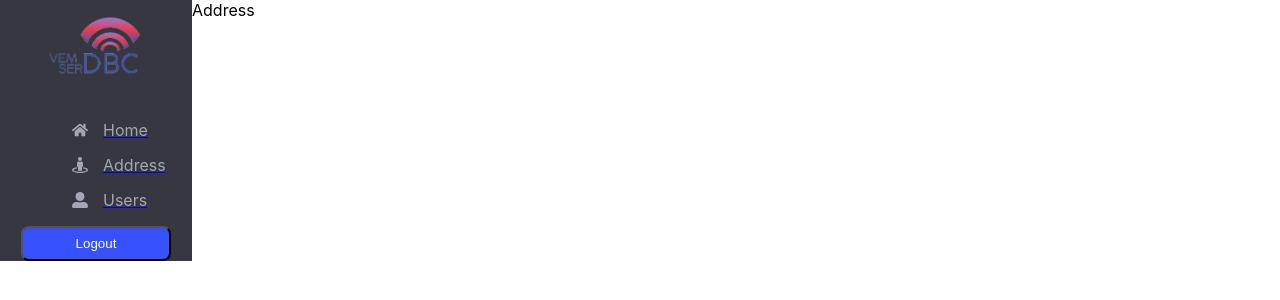
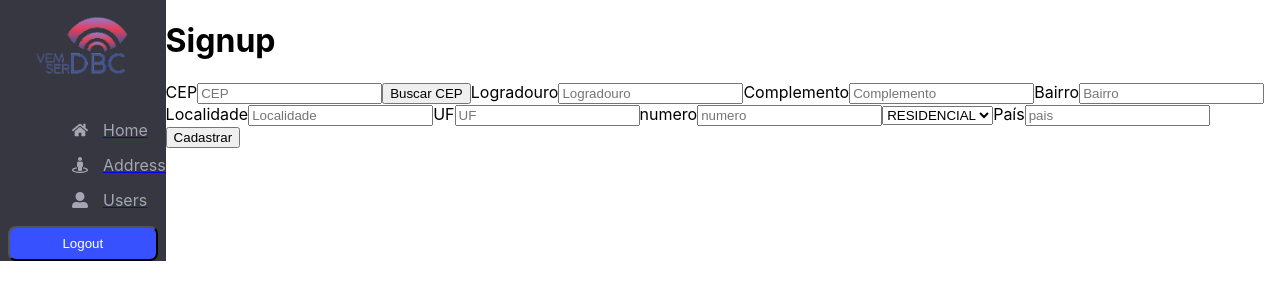
Before and after one commit to thaisBertoldi/vemserdbc-typescript, a React (Create React App) app in the folder tscrud/: page /address in a window 1280 px wide. Shown: the top 300 px of the page. Built offline with nearby package versions, Linux system fonts and the light colour scheme; sample sign-in values are in the browser's storage.

Commit message:
Autocomplete cep and address post api

```diff
--- a/tscrud/src/Routers.tsx
+++ b/tscrud/src/Routers.tsx
@@ -9,11 +9,13 @@ import NotFound from "./pages/notFound/NotFound";
 import Users from "./pages/users/Users";
 import UserContext from "./context/UserContext";
 import { ContainerAllPage } from "./Routes.styles";
+import AddressProvider from "./context/AddressContext";
 
 function Routers() {
   return (
     <BrowserRouter>
       <AuthProvider>
+        <AddressProvider>
           <UserContext>
             <ContainerAllPage>
               <Header />
@@ -27,6 +29,7 @@ function Routers() {
             </ContainerAllPage>
             {/* <Footer /> */}
           </UserContext>
+        </AddressProvider>
       </AuthProvider>
     </BrowserRouter>
   );
--- a/tscrud/src/components/loading/Loading.tsx
+++ b/tscrud/src/components/loading/Loading.tsx
@@ -1,9 +1,11 @@
 import image from "../../images/image-loading.gif";
+import imageLoading from "../../images/image-loading-loading.gif";
 import { ContainerLoading } from "./Loading.styles";
 
 export default function Loading() {
   return (
     <ContainerLoading>
+      <img src={imageLoading} alt="loading" />
       <img src={image} alt="loading" />
     </ContainerLoading>
   );
--- /dev/null
+++ b/tscrud/src/context/AddressContext.tsx
@@ -0,0 +1,52 @@
+import axios from "axios";
+import { createContext, FC, ReactNode, useState } from "react";
+import api from "../api";
+import { ViaCEPDTO } from "../model/AddressDTO";
+
+export const AddressContext = createContext({});
+
+const AddressProvider: FC<ReactNode> = ({ children }) => {
+
+  async function getAddress(values: ViaCEPDTO["viaCep"], setFieldValue: any) {
+    try {
+      const { data } = await axios.get(
+        `https://viacep.com.br/ws/${values.cep}/json/`
+      );
+      setFieldValue("bairro", data.bairro);
+      setFieldValue("logradouro", data.logradouro);
+      setFieldValue("complemento", data.complemento);
+      setFieldValue("localidade", data.localidade);
+      setFieldValue("uf", data.uf);
+    } catch (error) {
+      console.log("Erro ao tentar acessar a api viacep", error);
+    }
+  }
+
+  async function createAddress(values: ViaCEPDTO["viaCep"]) {
+    const addressApi = {
+        cep: values.cep,
+        cidade: values.localidade,
+        complemento: values.complemento,
+        estado: values.uf,
+        logradouro: values.logradouro,
+        numero: Number(values.numero),
+        pais: values.pais,
+        tipo: values.tipo
+    }
+    console.log(addressApi)
+    try {
+        const {data} = await api.post('/endereco/659', addressApi)
+        console.log(data)
+    } catch (error) {
+        console.log('Erro ao tentar criar endereço na api.', error)
+    }
+  }
+
+  return (
+    <AddressContext.Provider value={{ getAddress, createAddress }}>
+      {children}
+    </AddressContext.Provider>
+  );
+};
+
+export default AddressProvider;
--- a/tscrud/src/context/AuthContext.tsx
+++ b/tscrud/src/context/AuthContext.tsx
@@ -1,4 +1,4 @@
-import { FC, createContext, useState, useEffect } from "react";
+import { FC, createContext, useState, useEffect, ReactNode } from "react";
 import { useNavigate } from "react-router-dom";
 import api from "../api";
 import Error from "../components/error/Error";
@@ -7,7 +7,7 @@ import { LoginDTO } from "../model/LoginDTO";
 
 export const AuthContext = createContext({});
 
-const AuthProvider: FC<any> = ({ children }) => {
+const AuthProvider: FC<ReactNode> = ({ children }) => {
   const navigate = useNavigate();
 
   const [loading, setLoading] = useState<boolean>(true);
--- a/tscrud/src/context/UserContext.tsx
+++ b/tscrud/src/context/UserContext.tsx
@@ -1,10 +1,10 @@
-import { createContext, FC, useState } from "react";
+import { createContext, FC, ReactNode, useState } from "react";
 import api from "../api";
 import { UsersDTO } from "../model/UsersDTO";
 
 export const UserContext = createContext({});
 
-const UserProvider: FC<any> = ({children}) => {
+const UserProvider: FC<ReactNode> = ({children}) => {
     const [user, setUser] = useState<UsersDTO['users']>([]);
     const [loading, setLoading] = useState<boolean>(true);
     const [error, setError] = useState(false);
--- /dev/null
+++ b/tscrud/src/model/AddressDTO.tsx
@@ -0,0 +1,13 @@
+export interface ViaCEPDTO {
+  viaCep: {
+    cep: string;
+    logradouro: string;
+    complemento: string;
+    bairro: string;
+    localidade: string;
+    uf: string;
+    tipo: string;
+    pais: string;
+    numero: string;
+  }
+}
--- a/tscrud/src/pages/address/Address.tsx
+++ b/tscrud/src/pages/address/Address.tsx
@@ -1,8 +1,81 @@
+import { Field, Form, Formik, FormikHelpers } from "formik";
+import { useContext, useEffect } from "react";
+import api from "../../api";
+import { AddressContext } from "../../context/AddressContext";
+import { ViaCEPDTO } from "../../model/AddressDTO";
+
 function Address() {
+  const {getAddress, createAddress} = useContext<any>(AddressContext)
+  const getToken = localStorage.getItem("token");
+
+  useEffect(() => {
+    if (getToken) {
+      api.defaults.headers.common["Authorization"] = getToken;
+    }
+  }, []);
 
   return (
-    <div>Address</div>
-  )
+    <div>
+      <h1>Signup</h1>
+      <Formik
+        initialValues={{
+          cep: '',
+          logradouro: '',
+          complemento: '',
+          bairro: '',
+          localidade: '',
+          uf: '',
+          numero: '',
+          tipo: '',
+          pais: ''
+        }}
+        onSubmit={(
+          values: ViaCEPDTO["viaCep"],
+          { setSubmitting }: FormikHelpers<ViaCEPDTO["viaCep"]>
+        ) => {
+            createAddress(values)
+            setSubmitting(false);
+        }}
+      >
+        {props => (
+        <Form>
+          <label htmlFor="cep">CEP</label>
+          <Field id="cep" name="cep" placeholder="CEP" />
+
+          <button type='button' onClick={() => getAddress(props.values, props.setFieldValue)}>Buscar CEP</button>
+
+          <label htmlFor="logradouro">Logradouro</label>
+          <Field id="logradouro" name="logradouro" placeholder="Logradouro" />
+
+          <label htmlFor="complemento">Complemento</label>
+          <Field id="complemento" name="complemento" placeholder="Complemento" />
+
+          <label htmlFor="bairro">Bairro</label>
+          <Field id="bairro" name="bairro" placeholder="Bairro"/>
+
+          <label htmlFor="localidade">Localidade</label>
+          <Field id="localidade" name="localidade" placeholder="Localidade" />
+
+          <label htmlFor="uf">UF</label>
+          <Field id="uf" name="uf" placeholder="UF" />
+
+          <label htmlFor="numero">numero</label>
+          <Field id="numero" name="numero" placeholder="numero" />
+
+          <Field as="select" name="tipo">
+             <option value="RESIDENCIAL">RESIDENCIAL</option>
+             <option value="COMERCIAL">COMERCIAL</option>
+          </Field>
+
+          <label htmlFor="pais">País</label>
+          <Field id="pais" name="pais" placeholder="pais" />
+
+          <button type="submit">Cadastrar</button>
+        </Form>
+        )}
+      </Formik>
+    </div>
+  );
 }
 
-export default Address
+export default Address;
--- a/tscrud/src/pages/notFound/NotFound.styles.tsx
+++ b/tscrud/src/pages/notFound/NotFound.styles.tsx
@@ -1,9 +1,19 @@
 import styled from "styled-components";
 
 export const ContainerNotFound = styled.div`
-    height: 100vh;
-    display: flex;
-    flex-direction: column;
-    align-items: center;
-    justify-content: center;
+  height: 100vh;
+  display: flex;
+  flex-direction: column;
+  align-items: center;
+  justify-content: center;
 `;
+
+export const Button = styled.button`
+  font-size: 1em;
+  margin: 1em;
+  padding: 0.25em 1em;
+  border-radius: 3px;
+  text-decoration: none;
+  background-color: #3751FF;
+  color: #FFFFFF;
+`;
--- a/tscrud/src/pages/notFound/NotFound.tsx
+++ b/tscrud/src/pages/notFound/NotFound.tsx
@@ -1,10 +1,11 @@
 import image from '../../images/image-notfound.gif'
-import { ContainerNotFound } from './NotFound.styles'
+import { Button, ContainerNotFound } from './NotFound.styles'
 
 function NotFound() {
   return (
     <ContainerNotFound>
-      <h3>I think you confused Simon. Return to home page</h3>
+      <h3>I think you confused Simon.</h3>
+      <Button as='a' href='/'>Home</Button>
       <img src={image} alt='Simon the cat' />
     </ContainerNotFound>
   )
--- a/tscrud/src/pages/users/List.tsx
+++ b/tscrud/src/pages/users/List.tsx
@@ -1,11 +1,10 @@
 import moment from "moment";
-import { FC } from "react";
 import { UsersDTO } from "../../model/UsersDTO";
 import { ListUsers } from "./Users.styles";
 
 function List({ users }: UsersDTO) {
 
-  const formatarCPF: FC<any> = (cpf) => {
+  const formatarCPF = (cpf: string) => {
     return cpf.replace(/(\d{3})(\d{3})(\d{3})(\d{2})/, "$1.$2.$3-$4")
   }
 
```
Also changed, not shown: tscrud/src/images/image-loading-loading.gif (added), tscrud/src/images/image-loading.gif. Lines whose indentation alone changed are shown as unchanged.
